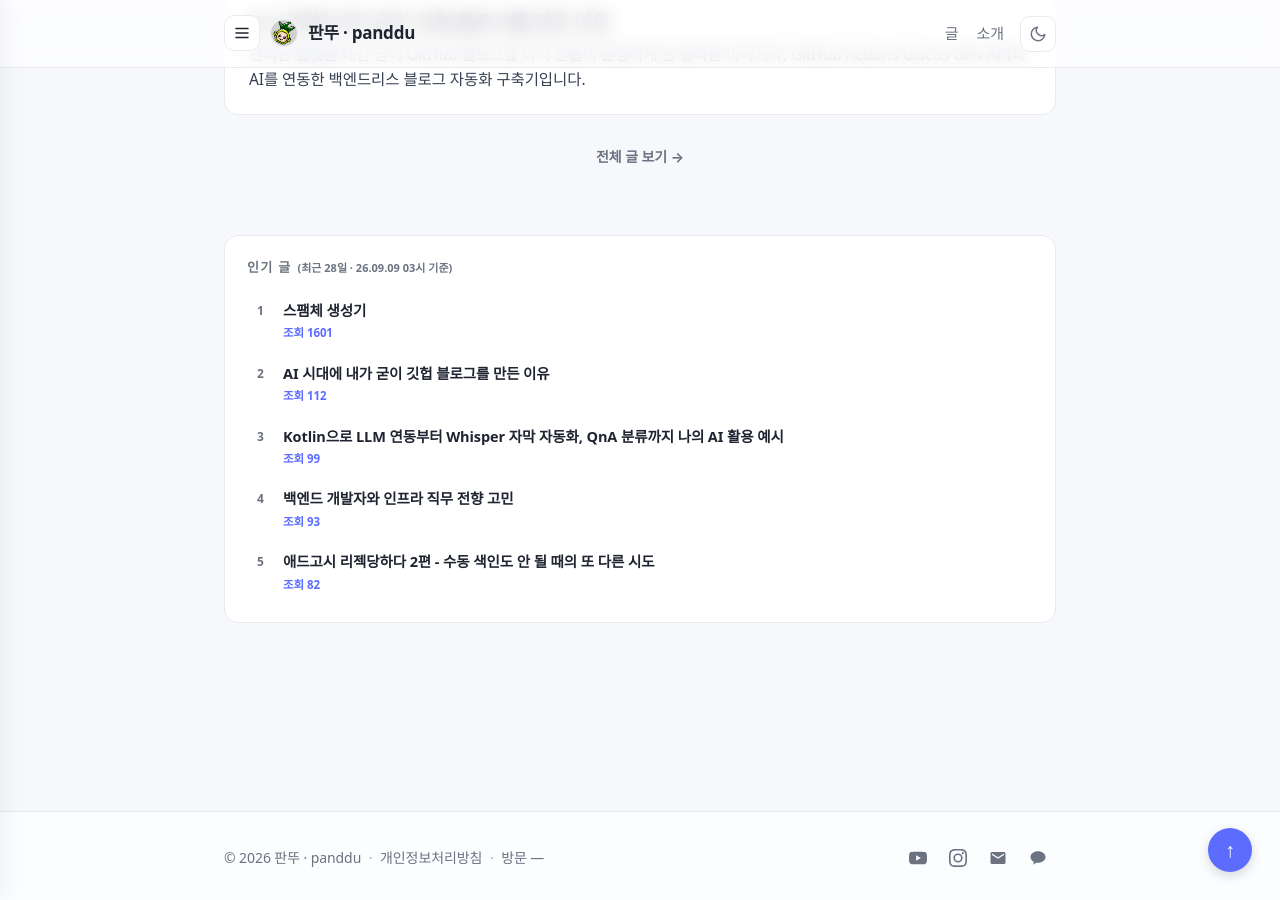
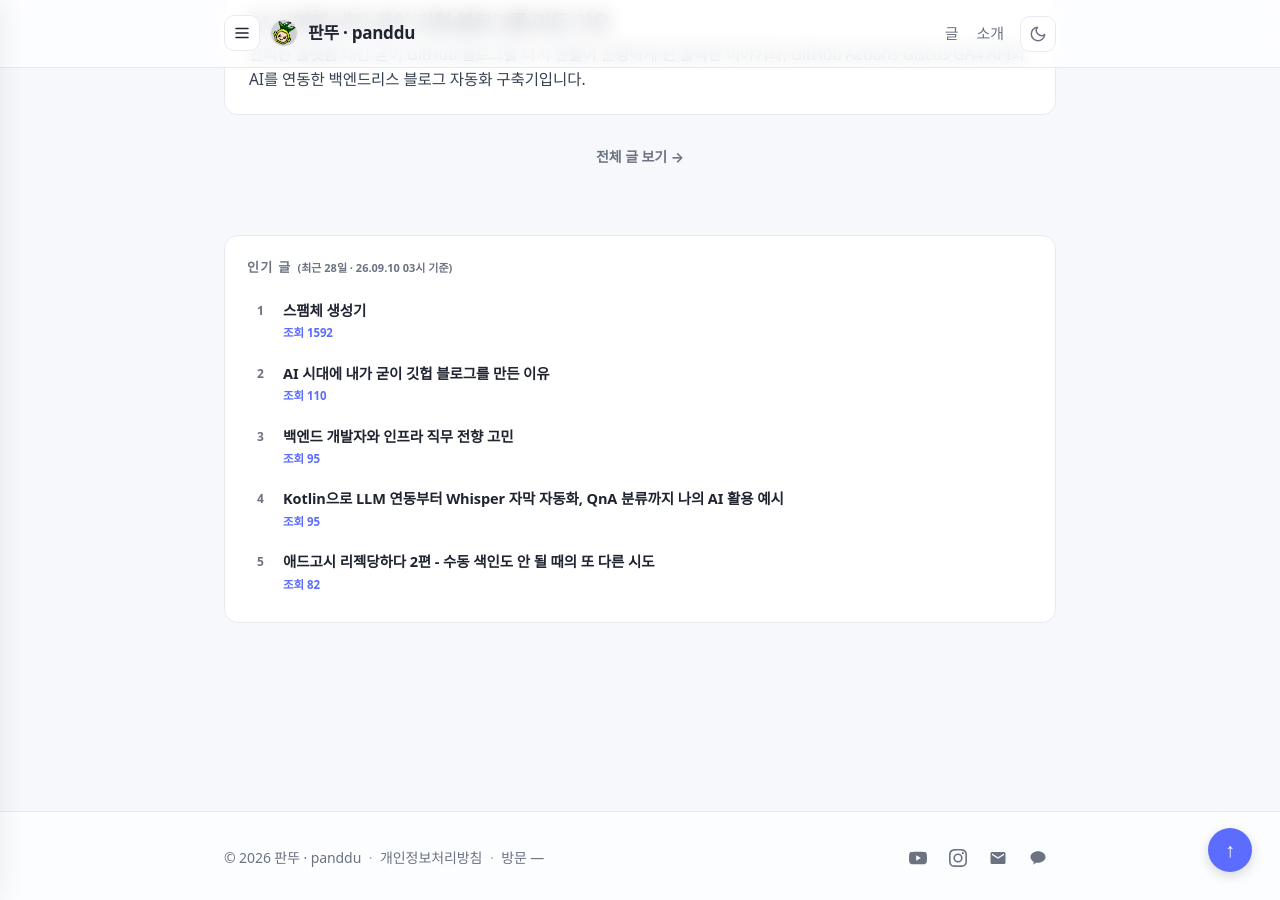
Before and after one commit to panddu/panddu.github.io, a Jekyll site: the page built from index.html, in a window 1280 px wide and 900 px high, scrolled down 1992 px. Built offline with Jekyll 4.4.1, drawn with Linux system fonts in a browser that asks for light colours; some web fonts are replaced.

Commit message:
chore: update popular posts

```diff
--- a/_data/popular_posts.json
+++ b/_data/popular_posts.json
@@ -1,26 +1,26 @@
 {
-  "generated_at": "2026-09-09T03:18:52+09:00",
+  "generated_at": "2026-09-10T03:18:38+09:00",
   "period_days": 28,
   "posts": [
     {
       "title": "스팸체 생성기",
       "url": "/posts/2019/04/spammaker/",
-      "views": 1601
+      "views": 1592
     },
     {
       "title": "AI 시대에 내가 굳이 깃헙 블로그를 만든 이유",
       "url": "/posts/2026/08/why-i-made-github-blog/",
-      "views": 112
+      "views": 110
+    },
+    {
+      "title": "백엔드 개발자와 인프라 직무 전향 고민",
+      "url": "/posts/2026/08/backend-and-infra-counsel/",
+      "views": 95
     },
     {
       "title": "Kotlin으로 LLM 연동부터 Whisper 자막 자동화, QnA 분류까지 나의 AI 활용 예시",
       "url": "/posts/2026/08/panddu-ai-workflow/",
-      "views": 99
-    },
-    {
-      "title": "백엔드 개발자와 인프라 직무 전향 고민",
-      "url": "/posts/2026/08/backend-and-infra-counsel/",
-      "views": 93
+      "views": 95
     },
     {
       "title": "애드고시 리젝당하다 2편 - 수동 색인도 안 될 때의 또 다른 시도",
```
